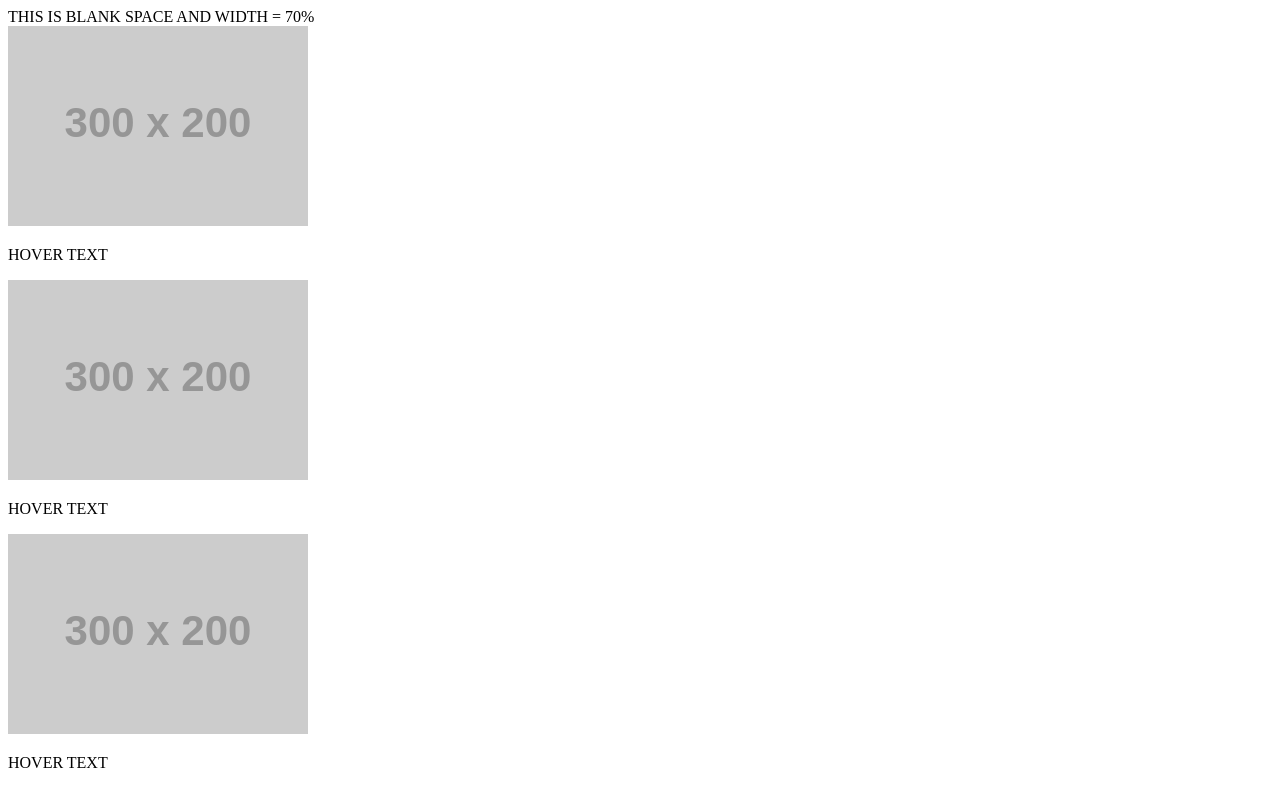
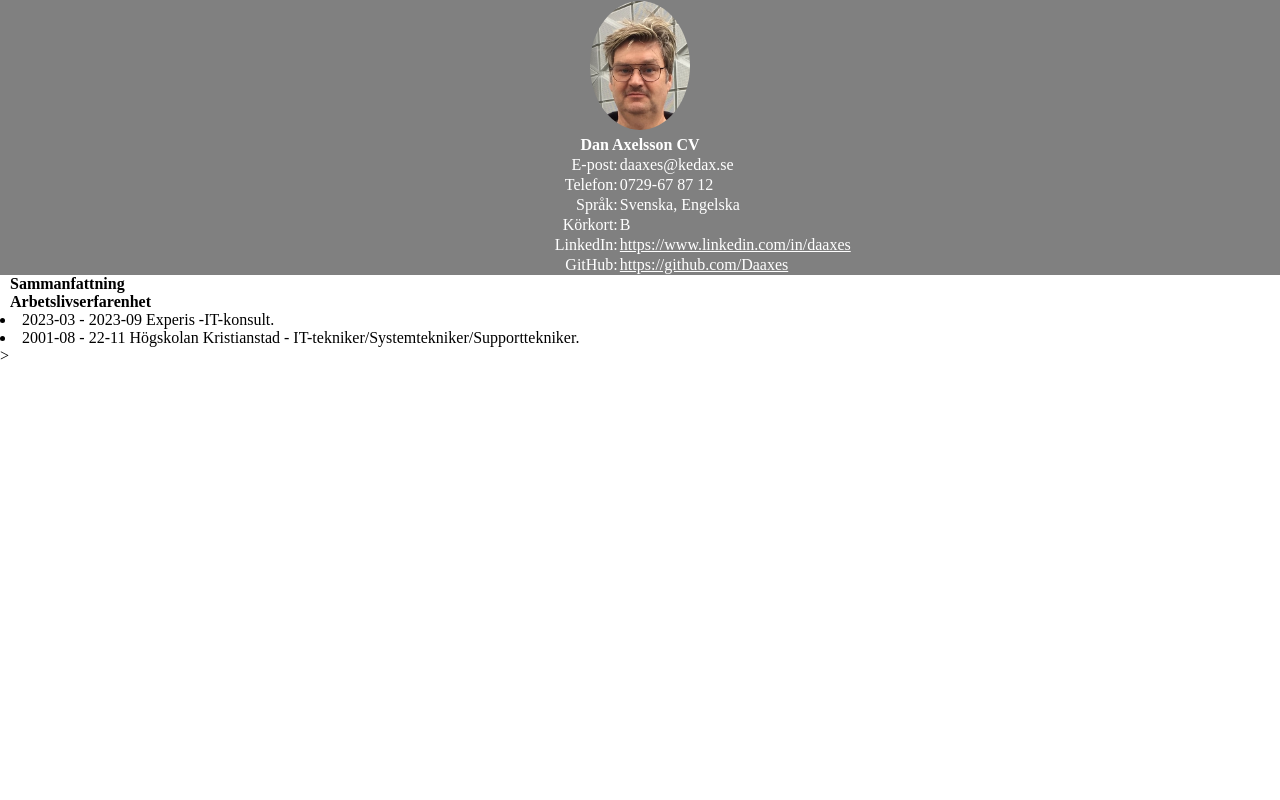
Before and after one commit to Daaxes/MyCV, a plain HTML site: page index.html in a window 1280 px wide. Drawn offline with Linux system fonts and the light colour scheme; placeholder pictures from the web are drawn by us.

Commit message:
Updating files

```diff
--- a/index.css
+++ b/index.css
@@ -1,63 +1,179 @@
-#investment {
-  display: table;
-  width: 100%;
+body {
+  margin: 0; /* Remove default margin */
+  padding: 0; /* Remove default padding */
+  display: flex;
+  flex-direction: column;
+
 }
 
-#left {
-  width: 70%;
-  display: table-cell;
-  vertical-align: middle;
+header {
+  position: relative;
+  width: 100%;
+  background-color:gray;
+  text-align: center; /* Center items vertically */
+  overflow: hidden; /* Clear the floats inside the header */
 }
 
-.slide {
-  display: table;
+img {
+  max-width: 100px;
+  height: auto;
+  width: auto;
+  border-radius: 50%;
+  margin-right: auto; /* Add some space between the image and the table */
 }
 
-#right {
-  position: relative;
-  width: 30%;
-  display: table-cell;
-  vertical-align: middle;
+/*
+.myImage{
+  top: 10px;
+  left: 10%;
+  max-width: 100px;
+  height: auto;
+  border-radius: 40%;
+}
+*/
+.headerLinks{
+  color: white;
 }
 
-#right img {
-  max-width: 100%;
+table {
+  margin: auto;
+  width: auto;
+  background-color: gray;
+  color: white;
+  border-collapse: collapse; /* Improve table borders */
+}
+/*
+table {
+  margin-left: 500px;
+  transform: translateX(-50%);
+  border-collapse: collapse;
+  width: 50%;
+  background-color: gray;
+  color: white;
+}
+*/
+
+th, td {
+  padding: 1px; /* Add padding for cell content */
+  vertical-align: top;
+  background-color: gray;
+/*  border: 1px solid white; *//* Add borders for cells */
+}
+/*
+th, td {
+  text-align: left;
+  vertical-align:text-top;
+  background-color: gray;
+}
+*/
+td.centerSideTable{
+  text-align: center;
+}
+td.leftSideTable{
+  text-align: right;
+  width: 45%;
+  margin: 4px;
 }
 
-.imageBlock {
-  position: relative;
-  display: table-cell;
+td.rightSideTable{
+  text-align: left;
+  width: auto;
+  margin: 4px;
 }
 
-.imageBlock p {
-  position: absolute;
-  opacity: 0;
-  top: 50%;
-  left: 50%;
-  transform: translate(-50%, -50%);
-  margin:0;
+th {
+  background-color:gray;
 }
 
-.imageBlock:hover p {
-  opacity: 1;
+.toggle-label {
+  cursor: pointer;
+  display: inline-block;
+  top: 1px;
 }
 
-#right #top-layer {
-  position: absolute;
-  opacity: 0;
-  top: 50%;
-  left: 50%;
-  transform: translate(-50%, -50%);
-  display: table-cell;
-  vertical-align: middle;
+.toggle-label input {
+  display: none;
 }
 
-#right:hover #top-layer {
-  position: absolute;
-  opacity: 1;
-  top: 50%;
-  left: 50%;
-  transform: translate(-50%, -50%);
-  display: table-cell;
-  vertical-align: middle;
+.toggle-label:before {
+  content: '';
 }
+
+.toggle-label input:checked + h2:before {
+  content: '\2212';
+}
+
+.toggle-label input:checked + h2 + p {
+  display: block;
+}
+
+h2 + p {
+  display: none;
+}
+
+h2 + h2 {
+  margin-top: 10px;
+}
+
+.toggle-label input:checked + h4:before {
+  content: '\2212';
+}
+
+.toggle-label input:checked + h4 + p {
+  display: block;
+}
+
+h4 + p {
+  display: none;
+}
+/* Resize when press text between strong*/
+strong + strong {
+  margin-top: 10px; /* Adjust the value as needed */
+}
+
+.toggle-label input:checked + strong:before {
+  content: '\2212';
+}
+
+.toggle-label input:checked + strong + p {
+  display: block;
+}
+
+strong + p {
+  display: none;
+}
+
+/* Resize when press text between li*/
+
+li + p{
+  display: none;
+}
+li + li {
+  margin-top: 10px; /* Adjust the value as needed */
+}
+
+.toggle-label input:checked + li:before {
+  content: '\2212';
+}
+
+.toggle-label input:checked + li + p {
+  display: block;
+}
+
+
+
+strong.Space{
+  margin-left: 10px;
+}
+
+p.paragraphSpace{
+  margin-left: 20px;
+}
+
+
+/* Media query for responsiveness */
+@media screen and (max-width: 600px) {
+  table {
+    width: 90%; /* Adjust the width for smaller screens */
+  }
+}
--- a/index.html
+++ b/index.html
@@ -3,29 +3,72 @@
 <head>
   <meta charset="UTF-8">
   <meta name="viewport" content="width=device-width, initial-scale=1.0">
-  <title>Document</title>
+  <title>Dan Axelsson CV</title>
+  <link rel="stylesheet" href="index.css">
 </head>
 <body>
-  <div id="investment">
-    <div id="left ">
-      THIS IS BLANK SPACE AND WIDTH = 70%
-    </div>
-    <div id="right">
-      <div class="slide">
-        <div class="imageBlock">
-          <img class="slides" src="https://dummyimage.com/300x200/ff00ee/ff00ee">
-          <p>HOVER TEXT</p>
-        </div>
-        <div class="imageBlock">
-          <img class="slides" src="https://dummyimage.com/300x200/ffeerr/ffeerr">
-          <p>HOVER TEXT</p>
-        </div>
-        <div class="imageBlock">
-          <img class="slides" src="https://dummyimage.com/300x200/dddddd/dddddd">
-          <p>HOVER TEXT</p>
-        </div>
-      </div>
-    </div>
+  <div>
   </div>
+
+  <header>
+    <table>
+        <tr>
+          <th class="centerSideTable" colspan="2" class="header1stRow">    <img src="./img/Danne.JPG" alt="Dan Axelsson" class="myImage">
+          </th>
+        </tr>
+        <tr>
+            <th class="centerSideTable" colspan="2" class="header1stRow"><strong>Dan Axelsson CV</strong></th>
+        </tr>
+        <tr>
+            <td class="leftSideTable">E-post:</td>
+            <td class="rightSideTable">daaxes@kedax.se</td>
+        </tr>
+        <tr>
+            <td class="leftSideTable">Telefon:</td>
+            <td class="rightSideTable">0729-67 87 12</td>
+        </tr>
+        <tr>
+            <td class="leftSideTable">Språk:</td>
+            <td class="rightSideTable">Svenska, Engelska</td>
+        </tr>
+        <tr>
+            <td class="leftSideTable">Körkort:</td>
+            <td class="rightSideTable">B</td>
+        </tr>
+        <tr>
+            <td class="leftSideTable">LinkedIn:</td>
+            <td class="rightSideTable"><a href="https://www.linkedin.com/in/daaxes" class="headerLinks">https://www.linkedin.com/in/daaxes</a></td>
+        </tr>
+        <tr>
+            <td class="leftSideTable">GitHub:</td>
+            <td class="rightSideTable"><a href="https://github.com/Daaxes" class="headerLinks">https://github.com/Daaxes</a></td>
+        </tr>
+    </table>
+  </header>
+  <label class="toggle-label">
+    <input type="checkbox">
+    <strong class="Space">Sammanfattning</strong>
+    <p class="paragraphSpace">Erfaren och mångsidig IT- och systemtekniker med över 40 års erfarenhet av datorer, installation, felsökning, datorbygge, support och programmering i olika programspråk och skript. Mer än 25 års erfarenhet som IT-tekniker, systemtekniker och supporttekniker.</p>
+</label>
+<strong class="Space">Arbetslivserfarenhet</strong>
+<label class="toggle-label">
+  <input type="checkbox">
+    <li>
+      2023-03 - 2023-09 Experis -IT-konsult.
+    </li>
+      <p class="paragraphSpace">
+        Uppdrag hos kund som IT-konsult. Arbetade med MECM, klientfelsökning, Powershell och automatisering. (Inga mer detaljer pga kundsekretess).
+      </p>
+    <li>
+      2001-08 - 22-11 Högskolan Kristianstad - IT-tekniker/Systemtekniker/Supporttekniker.
+    </li>
+    <p class="paragraphSpace">
+        Arbetade i servicedesk på högskolans firstline och secondline eller fysiskt på plats hos medarbetare och studenter på Högskolan Kristianstad. Vi hanterade IT-frågor av varierad art till exempel avancerad felsökning av mjuk-och hårdvara, kontohantering i AD, behörigheter, installationer av OS och applikationer via SCCM men även manuella installationer för både Windows klienter, Windows servrar och MAC. Hanterade även frågor om telefoni samt passagesystem och taggar. På högskolan dokumenterades alla ärenden från användarna och lösningarna i ärendehanteringssystemet Nilex.
+        Delaktig i arbete med projekt för grundinstallation av operativsystem och klientapplikationer via nätverket för att dessa smidigt skulle kunna distribueras till användarna via SCCM eller vid ny-/ominstallation av dator.
+        Ansvarig för utveckling av installationspaket via Admin Studio, Installshield samt Repackage för att skapa MSI-paket genom inspelning av installationer för att sedan användas i SCCM.
+        Var tekniskt ansvarig och teknisk systemadministratör för journal- och tidbokningssystem, digital röntgen samt servrar för tandhygienistprogrammet och sjuksköterskeprogrammet. Jag hanterade installationer av datorer, hårdvara, konfiguration av klienter och servrar som var anslutna till respektive utbildningsprograms nedlåsta nätverk. Arbetade även med felsökning, konfigurering och hantering av kringutrustning som till exempel röntgensensorer, OPG och röntgenanslutning till dator via fiberanslutning. Jag var ansvarig för teknisk felsökning samt kontaktperson mellan högskolan och Alma journalsystem och Unident röntgensystem gällande tekniska frågor. Jag utvecklade installationsskript i Power Shell för tandhygienist-applikationer som konfigurerade klinikdatorerna.
+        Under åren på högskolan arbetade jag även med underhåll av skrivare och kopiatorer samt en del medieutrustning. Deltog löpande i olika IT-relaterade utvecklingsprojekt tillsammans med kollegorna på IT-avdelningen och ofta i dialog med verksamheterna. Arbetsvardagen bestod i övrigt till stor del av vanligt förekommande uppgifter i en helpdesk och på en IT-avdelning i en stor organisation.
+      </p>>
+    </label>
 </body>
 </html>
```
Also changed, not shown: img/plus signs.png (added).
